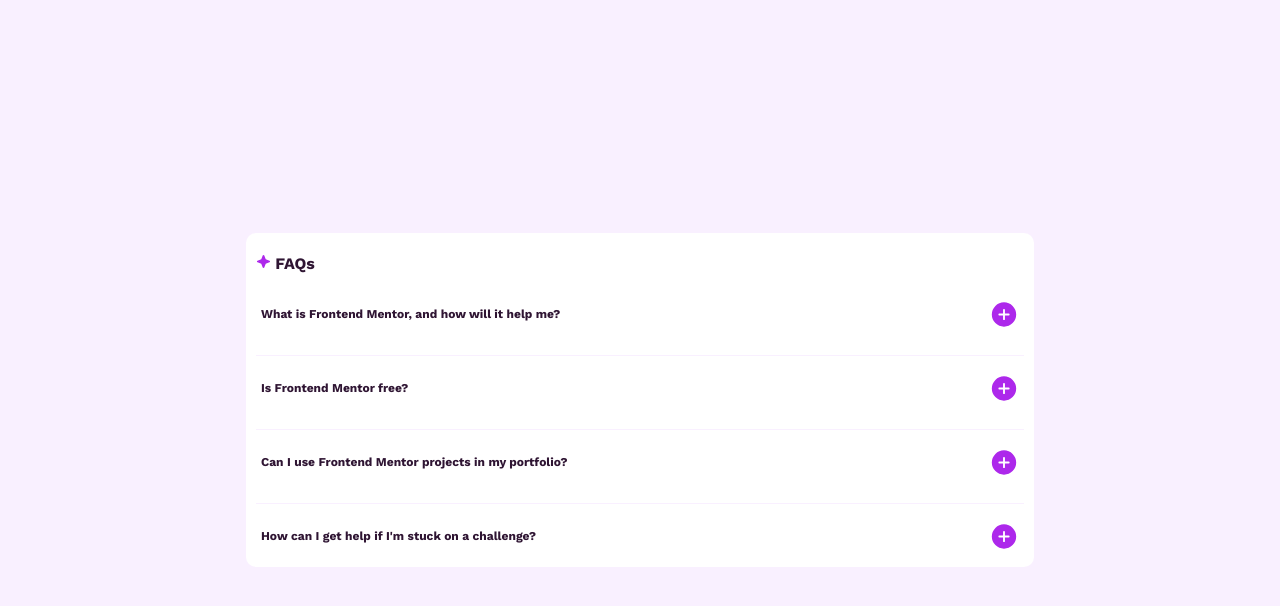
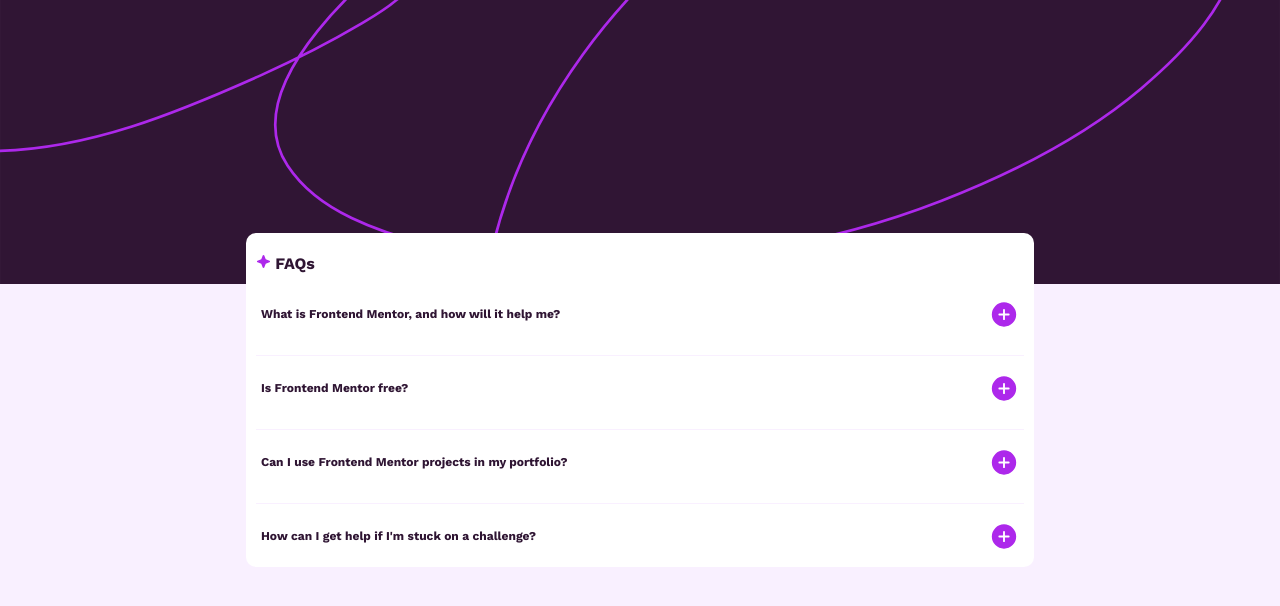
Before and after one commit to JackB91/FAQ, a plain HTML site: page index.html in a window 1280 px wide. Drawn offline with nearby package versions, Linux system fonts and the light colour scheme.

Commit message:
background-img

```diff
--- a/style.css
+++ b/style.css
@@ -1,6 +1,8 @@
 html {
     font-size: 62.5%;
     font-family: "Work Sans", sans-serif ;
+
+
 }
 
 body {
@@ -11,9 +13,22 @@
     align-items: center;
     min-height: 100vh;
     margin: 0;
-    background-color: hsl(275, 100%, 97%);
+    /* background-color: hsl(275, 100%, 97%); */
     font-size: .8rem;
     color: hsl(292, 42%, 14%);
+
+    background:url(/images/background-pattern-mobile.svg),hsl(275, 100%, 97%);
+    background-repeat: no-repeat;
+    background-size: 100%;
+
+}
+
+@media screen and (min-width: 1200px) {
+    body {
+        background:url(/images/background-pattern-desktop.svg),hsl(275, 100%, 97%);
+        background-repeat: no-repeat;
+        background-size: 100%;}
+
 }
 
 
```
